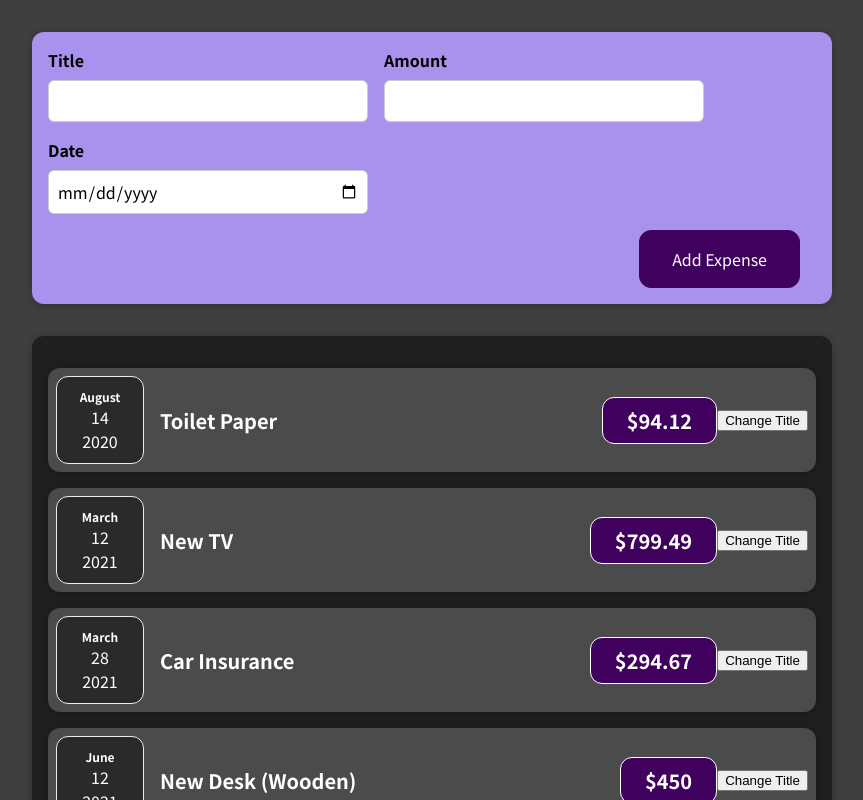
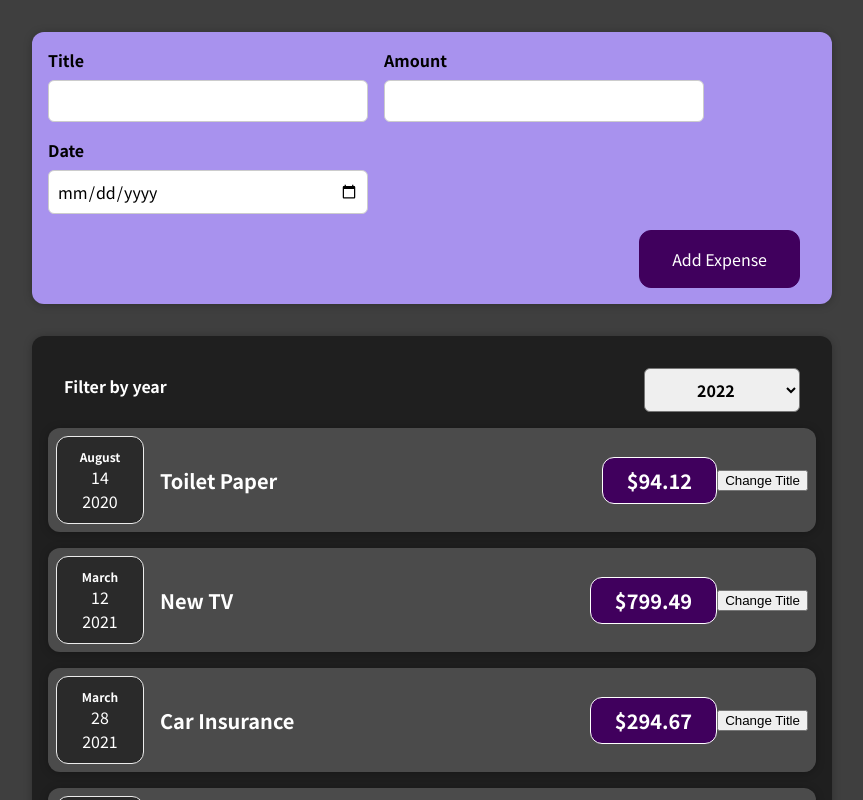
Before and after one commit to Dakota-Leonard/expense-tracker, a React (Create React App) app: page / in a window 1280 px wide. Shown: the top 800 px of the page, without its empty margins (208-1071 px from the left). Built offline with nearby package versions, Linux system fonts and the light colour scheme.

Commit message:
Finish ExpenseForm handlers to pass state up to App

```diff
--- a/src/App.js
+++ b/src/App.js
@@ -25,6 +25,8 @@
     },
   ];
 
+  const addExpenseHandler = () => {};
+
   return (
     <div>
       <NewExpense />
--- a/src/components/Expenses/Expenses.js
+++ b/src/components/Expenses/Expenses.js
@@ -1,11 +1,13 @@
 import ExpenseItem from './ExpenseItem';
 import Card from '../UI/Card';
+import ExpensesFilter from './ExpensesFilter';
 import './Expenses.css';
 
 const Expenses = props => {
   const expenses = props.expenses;
   return (
     <Card className="expenses">
+      <ExpensesFilter />
       {expenses.map(item => {
         return (
           <ExpenseItem
--- /dev/null
+++ b/src/components/Expenses/ExpensesFilter.css
@@ -0,0 +1,24 @@
+.expenses-filter {
+  color: white;
+  padding: 0 1rem;
+}
+
+.expenses-filter_control {
+  display: flex;
+  width: 100%;
+  align-items: center;
+  justify-content: space-between;
+  margin: 1rem 0;
+}
+
+.expenses-filter label {
+  font-weight: bold;
+  margin-bottom: 0.5rem;
+}
+
+.expenses-filter select {
+  font: inherit;
+  padding: 0.5rem 3rem;
+  font-weight: bold;
+  border-radius: 6px;
+}
--- /dev/null
+++ b/src/components/Expenses/ExpensesFilter.js
@@ -0,0 +1,19 @@
+import './ExpensesFilter.css';
+
+const ExpensesFilter = () => {
+  return (
+    <div className="expenses-filter">
+      <div className="expenses-filter_control">
+        <label>Filter by year</label>
+        <select>
+          <option value="2022">2022</option>
+          <option value="2021">2021</option>
+          <option value="2020">2020</option>
+          <option value="2019">2019</option>
+        </select>
+      </div>
+    </div>
+  );
+};
+
+export default ExpensesFilter;
--- a/src/components/NewExpense/ExpenseForm.js
+++ b/src/components/NewExpense/ExpenseForm.js
@@ -1,7 +1,7 @@
 import './ExpenseForm.css';
 import React, { useState } from 'react';
 
-const ExpenseForm = () => {
+const ExpenseForm = props => {
   const [userInput, setUserInput] = useState({
     enteredTitle: '',
     enteredAmount: '',
@@ -35,18 +35,44 @@
     });
   };
 
+  const submitHandler = event => {
+    //Prevent page reload
+    event.preventDefault();
+
+    const expenseData = {
+      title: userInput.enteredTitle,
+      amount: userInput.enteredAmount,
+      date: new Date(userInput.enteredDate),
+    };
+
+    //Handle form data
+    props.onUserFormSubmit(expenseData);
+
+    //Clear form
+    setUserInput({
+      enteredTitle: '',
+      enteredAmount: '',
+      enteredDate: '',
+    });
+  };
+
   return (
-    <form>
+    <form onSubmit={submitHandler}>
       <div className="new-expense_controls">
         <div className="new-expense_control">
           <label>Title</label>
-          <input type="text" onChange={titleChangeHandler} />
+          <input
+            type="text"
+            value={userInput.enteredTitle}
+            onChange={titleChangeHandler}
+          />
         </div>
 
         <div className="new-expense_control">
           <label>Amount</label>
           <input
             type="number"
+            value={userInput.enteredAmount}
             min="0.01"
             step="0.01"
             onChange={amountChangeHandler}
@@ -55,7 +81,11 @@
 
         <div className="new-expense_control">
           <label>Date</label>
-          <input type="date" onChange={dateChangeHandler} />
+          <input
+            type="date"
+            value={userInput.enteredDate}
+            onChange={dateChangeHandler}
+          />
         </div>
       </div>
       <div className="new-expense_actions">
--- a/src/components/NewExpense/NewExpense.js
+++ b/src/components/NewExpense/NewExpense.js
@@ -2,10 +2,19 @@
 import ExpenseForm from './ExpenseForm';
 
 //Form for inputs
-const NewExpense = () => {
+const NewExpense = props => {
+  const userFormSubmitHandler = enteredFormData => {
+    const formData = {
+      ...enteredFormData,
+      //Lazy ID for testing purposes
+      id: Math.random().toString(),
+    };
+    props.onAddExpense(formData);
+  };
+
   return (
     <div className="new-expense">
-      <ExpenseForm />
+      <ExpenseForm onUserFormSubmit={userFormSubmitHandler} />
     </div>
   );
 };
```
